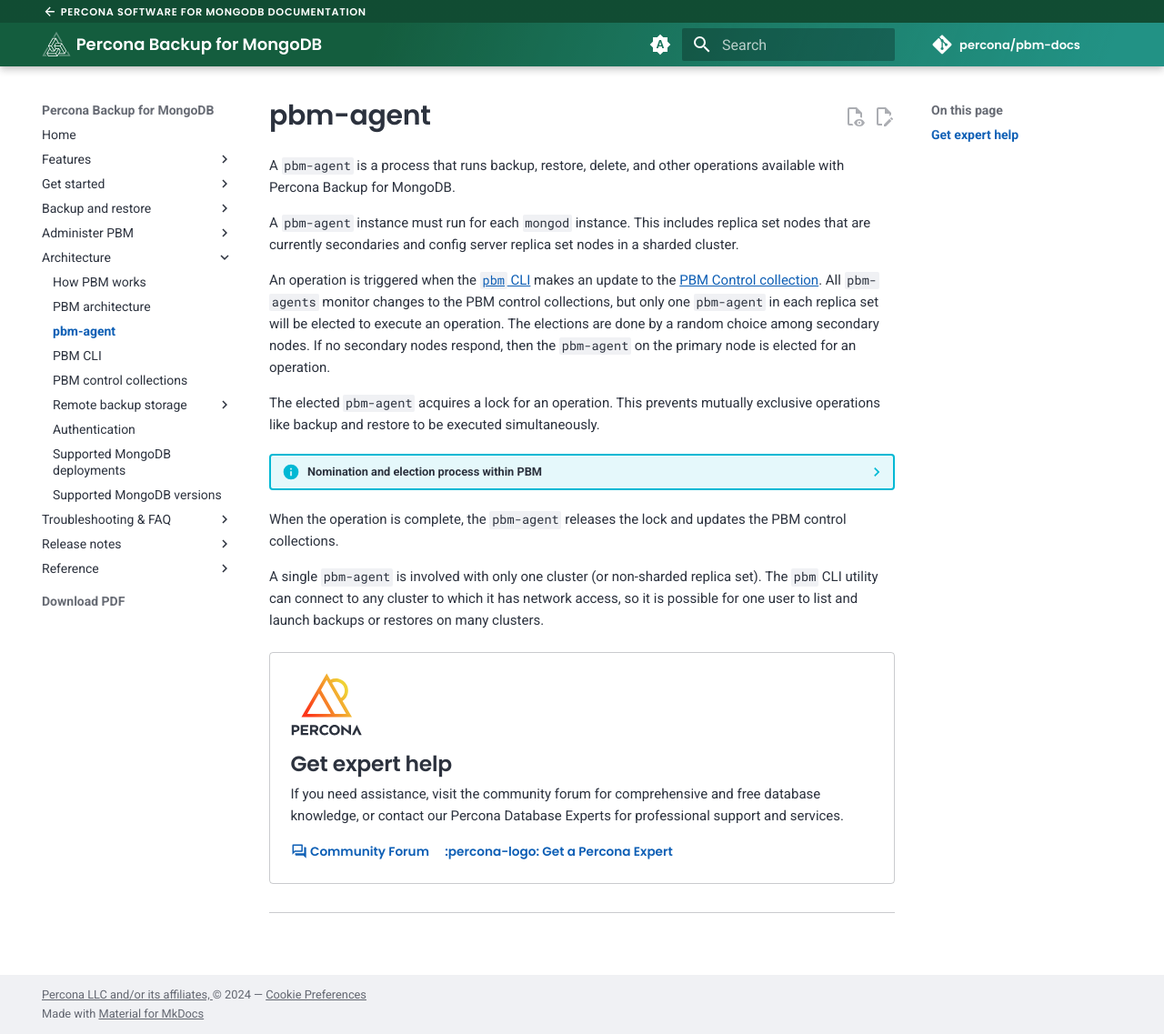
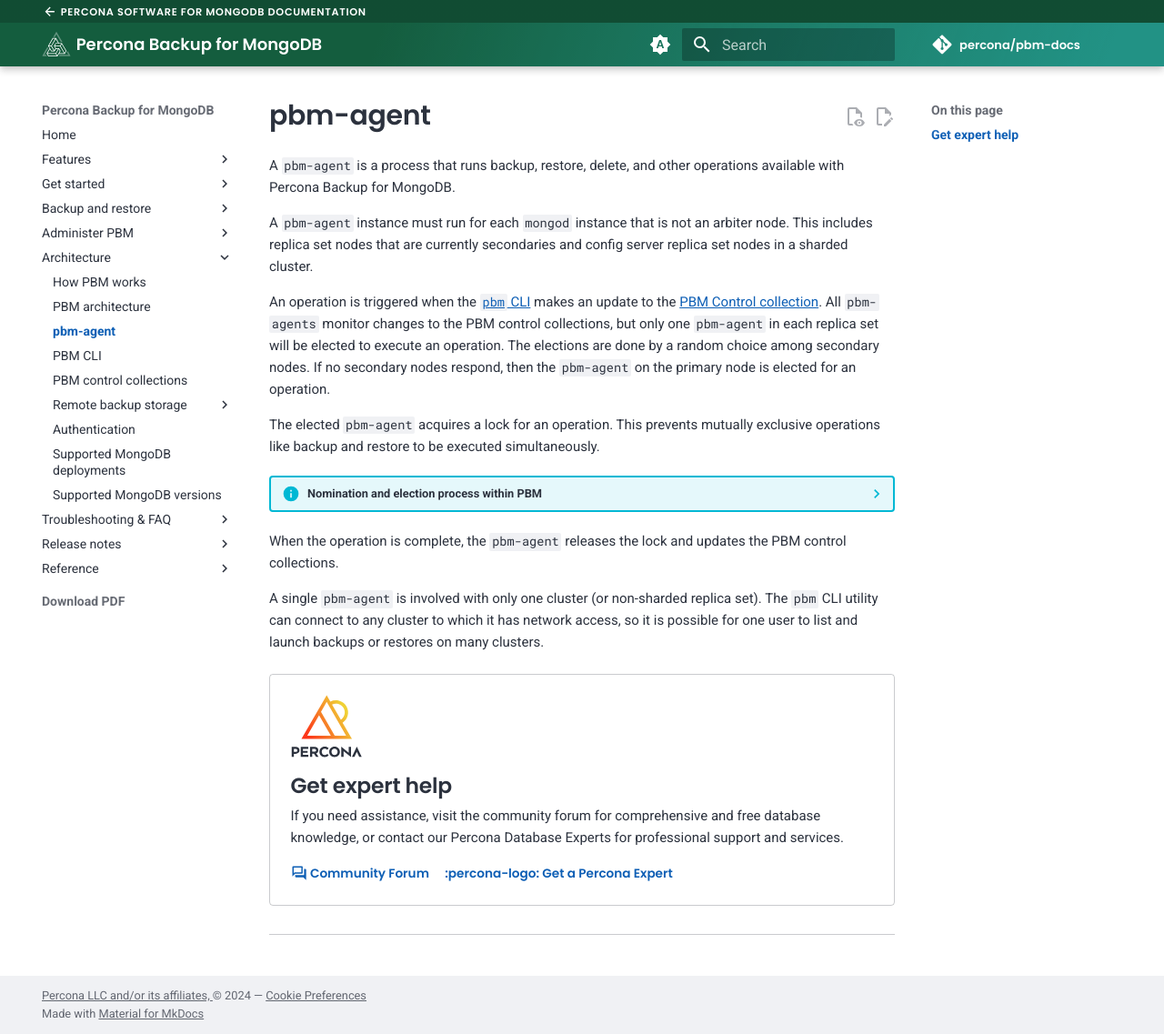
Before and after one commit to percona/pbm-docs, an MkDocs documentation site: the page built from docs/details/pbm-agent.md, in a window 1280 px wide and 1137 px high. Shown: the whole window at 91% size. Built offline with MkDocs 1.6.1 and Material for MkDocs 9.7.7, drawn with Linux system fonts in a browser that asks for light colours; nearby versions of some CDN libraries; comment, search, counter and statistics services are not loaded.

Commit message:
excludes arbiters, as done elsewhere

```diff
--- a/docs/details/pbm-agent.md
+++ b/docs/details/pbm-agent.md
@@ -2,7 +2,7 @@
 
 A `pbm-agent` is a process that runs backup, restore, delete, and other operations available with Percona Backup for MongoDB.
 
-A `pbm-agent` instance must run for each `mongod` instance. This includes replica set nodes that are currently secondaries and config server replica set nodes in a sharded cluster.
+A `pbm-agent` instance must run for each `mongod` instance that is not an arbiter node. This includes replica set nodes that are currently secondaries and config server replica set nodes in a sharded cluster.
 
 An operation is triggered when the [`pbm` CLI](../reference/glossary.md#pbm-cli) makes an update to the [PBM Control collection](../reference/glossary.md#pbm-control-collections). All `pbm-agents` monitor changes to the PBM control collections, but only one `pbm-agent` in each replica set will be elected to execute an operation. The elections are done by a random choice among secondary nodes. If no secondary nodes respond, then the `pbm-agent` on the primary node is elected for an operation.
 
```
